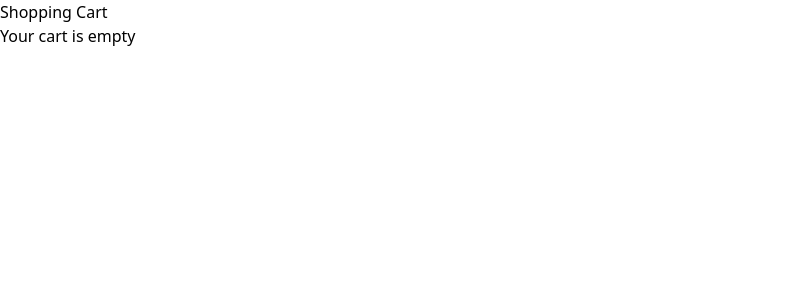
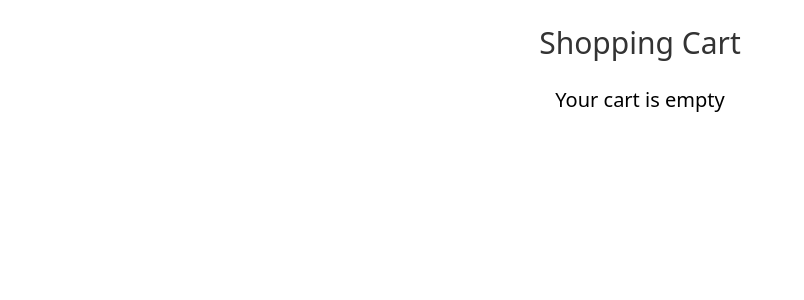
Before and after one commit to ADARSHKM123/Shoppping-Cart-Next-JS-Interview-Task, a Next.js app: page /cart in a window 1280 px wide. Shown: the top 300 px of the page, without its empty margins (0-804 px from the left). Built offline with nearby package versions, Linux system fonts and the light colour scheme.

Commit message:
align the cart section at the center

```diff
--- a/app/cart/page.css
+++ b/app/cart/page.css
@@ -1,3 +1,14 @@
+.headline_cart{
+    font-size: 30px;
+    color: #333;
+    text-align: center;
+    margin: 20px 0px 20px 0px;
+}
+.container p{
+    font-size: 20px;
+    text-align: center;
+    padding-bottom: 100px;
+}
 .cart-table {
     width: 85%;
     border-collapse: collapse;
@@ -9,13 +20,17 @@
     border-bottom: 1px solid #ddd;
     padding: 12px;
     text-align: left;
+    /* border-radius: 10px; */
   }
 
   .cart-table th {
-    background-color: #f4f4f4;
+    background-color:#2874f0;
     font-weight: bold;
     text-transform: uppercase;
     letter-spacing: 0.1em;
+    color: #fff;
+
+
   }
 
   .cart-item-image {
@@ -68,21 +83,38 @@
     font-size: 20px;
     font-weight: bold;
     color: #333;
-    padding-right: 100px;
+    padding: 20px 100px 0px 0px;
   }
 
   .checkout-btn {
     background-color: #28a745;
     color: #fff;
-    padding: 10px 20px;
+    padding: 10px 15px;
     border: none;
     border-radius: 4px;
     cursor: pointer;
     font-size: 16px;
     font-weight: bold;
     transition: background-color 0.3s ease;
+    margin-top: 25px;
   }
 
   .checkout-btn:hover {
     background-color: #218838;
   }
+
+
+  .wholesome {
+    width: 80%;
+    padding: 50px;
+    margin: 0 auto;
+    border-radius: 10px;
+    height: 600px;
+    background-color: #c1d4f3;
+    overflow-y: scroll;
+    scrollbar-width: none; /* Firefox */
+}
+
+.wholesome::-webkit-scrollbar {
+    display: none; /* Safari and Chrome */
+}
--- a/app/cart/page.js
+++ b/app/cart/page.js
@@ -18,11 +18,12 @@ export default function Cart() {
 
   return (
     <div className="container mx-auto p-4">
-      <h1 className="text-3xl font-bold mb-4">Shopping Cart</h1>
+      <h1 className="text-3xl font-bold mb-4 headline_cart">Shopping Cart</h1>
       {cart.length === 0 ? (
         <p>Your cart is empty</p>
       ) : (
         <div>
+          <div className='wholesome'>
           <table className="cart-table">
             <thead>
               <tr>
@@ -66,6 +67,7 @@ export default function Cart() {
               Proceed to Checkout
             </button>
           </div>
+          </div>
         </div>
       )}
     </div>
```
